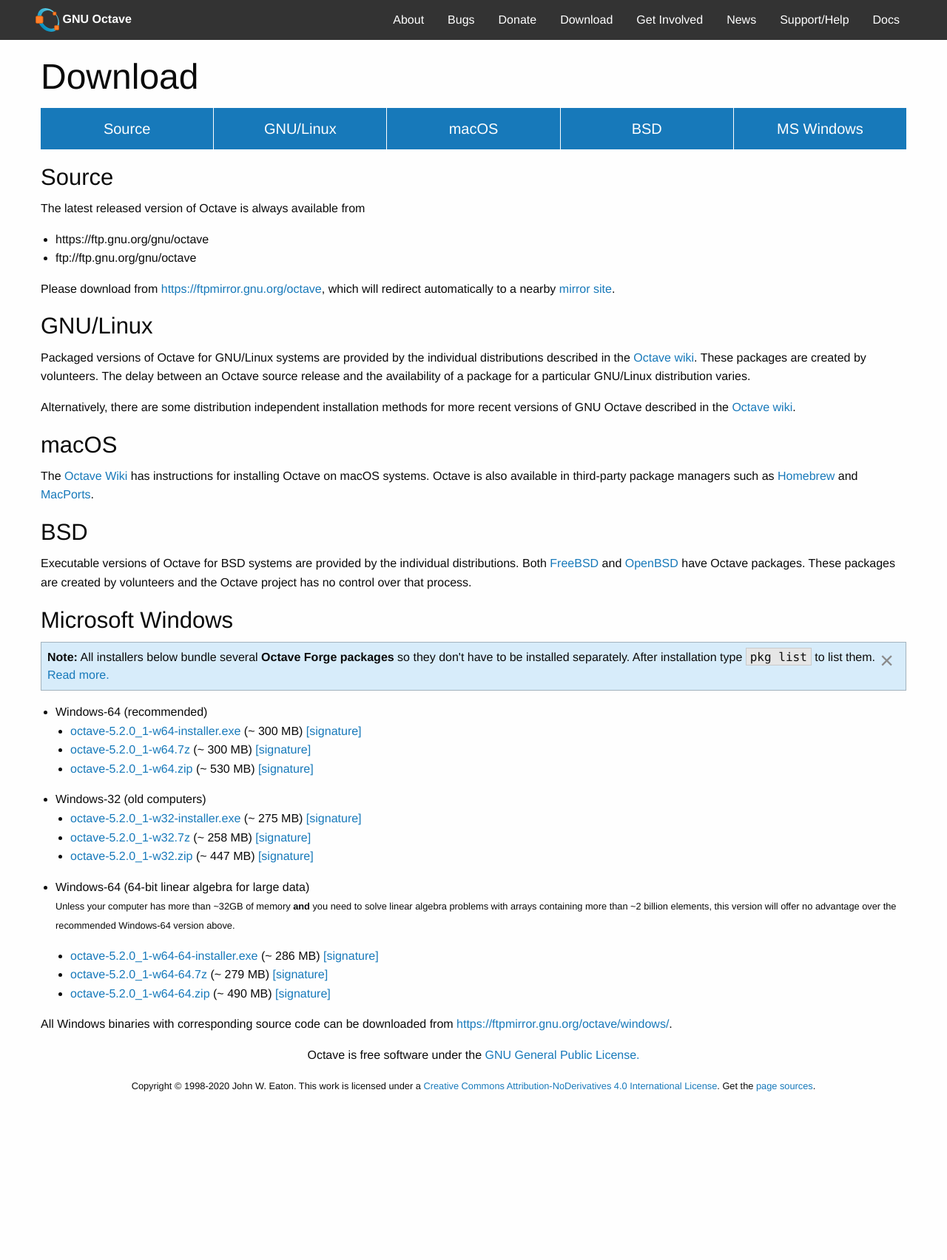
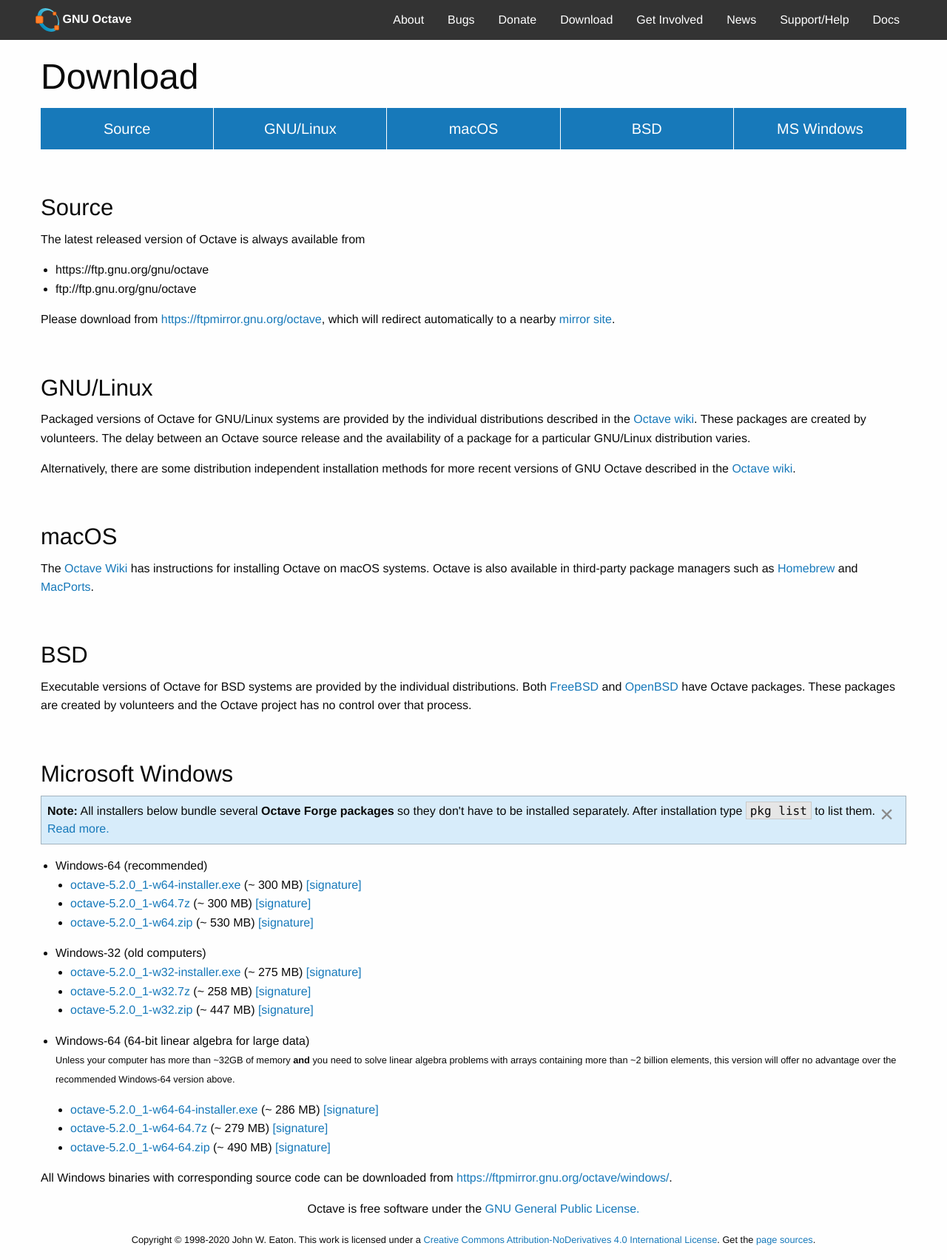
Before and after one commit to gnu-octave/gnu-octave.github.io, a Jekyll site: the page built from download.md, in a window 1280 px wide. Shown: the whole page at 74% size. Built offline with Jekyll 4.4.1, drawn with Linux system fonts in a browser that asks for light colours; nearby versions of some CDN libraries; before the commit the page ends 1496 px from its top, so only the background shows below that.

Commit message:
* download.md: Fix IDs and spacing.

```diff
--- a/download.md
+++ b/download.md
@@ -12,8 +12,10 @@
   <a class="button" href="#ms-windows">MS Windows</a>
 </div>
 
-<a id="source">
-### Source
+
+<p id="source">&nbsp;</p>
+
+### Source {#source2}
 
 The latest released version of Octave is always available from
 
@@ -26,8 +28,9 @@
 [mirror site](https://www.gnu.org/order/ftp.html).
 
 
-<a id="linux">
-### GNU/Linux
+<p id="linux">&nbsp;</p>
+
+### GNU/Linux {#linux2}
 
 Packaged versions of Octave for GNU/Linux systems are provided by the
 individual distributions described in the
@@ -42,8 +45,9 @@
 [Octave wiki]({{ site.wiki_url }}/Octave_for_GNU/Linux#Distribution_independent).
 
 
-<a id="macos">
-### macOS
+<p id="macos">&nbsp;</p>
+
+### macOS {#macos2}
 
 The [Octave Wiki]({{ site.wiki_url }}/Octave_for_macOS) has instructions for
 installing Octave on macOS systems.
@@ -51,8 +55,9 @@
 [Homebrew](https://brew.sh/) and [MacPorts](https://www.macports.org).
 
 
-<a id="bsd">
-### BSD
+<p id="bsd">&nbsp;</p>
+
+### BSD {#bsd2}
 
 Executable versions of Octave for BSD systems are provided by the individual
 distributions.
@@ -62,15 +67,16 @@
 over that process.
 
 
-<a id="ms-windows">
-### Microsoft Windows
+<p id="ms-windows">&nbsp;</p>
+
+### Microsoft Windows {#ms-windows2}
 
 <div class="primary callout small" data-closable>
 <b>Note:</b> All installers below bundle several <b>Octave Forge packages</b>
 so they don't have to be installed separately.
 After installation type <code>pkg list</code> to list them.
 <a href="{{ site.wiki_url }}/Octave_for_Microsoft_Windows">Read more.</a>
-<a class="close-button" aria-label="Dismiss alert" type="button" data-close>
+<a href="#ms-windows" class="close-button" aria-label="Dismiss alert" type="button" data-close>
   <span aria-hidden="true">&times;</span>
 </a>
 </div>
```
